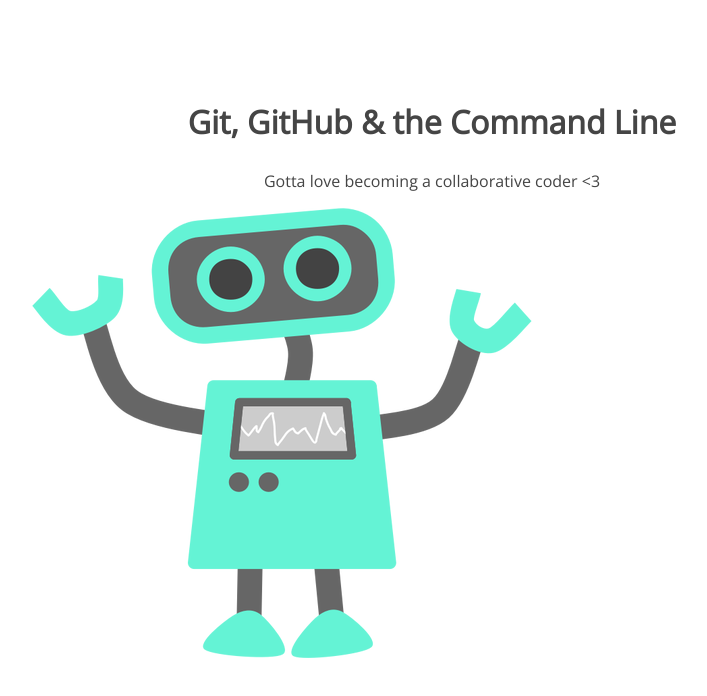
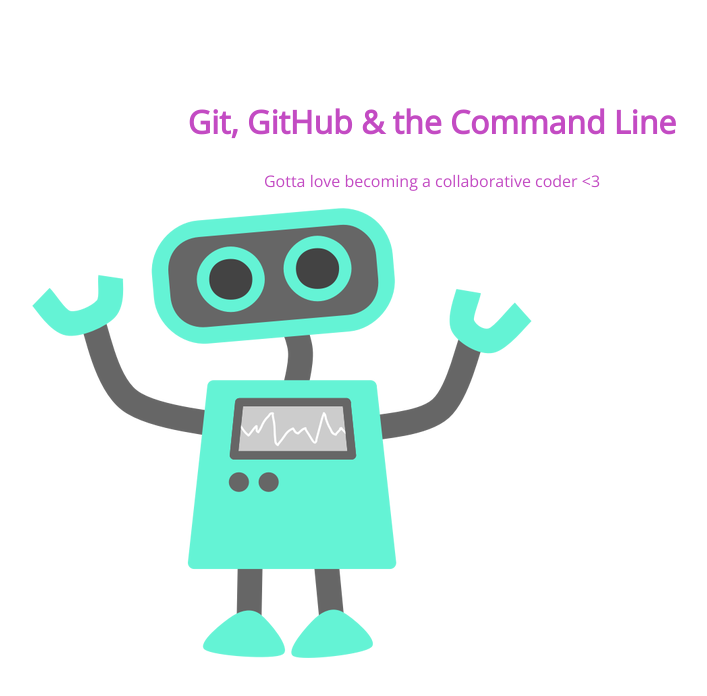
Before and after one commit to intoxicated-with-code/105-project, a plain HTML site: page index.html in a window 1280 px wide. Shown: the whole page, without its empty margins (208-915 px from the left). Drawn offline with nearby package versions, Linux system fonts and the light colour scheme.

Commit message:
website project second commit?

```diff
--- a/css/style.css
+++ b/css/style.css
@@ -5,7 +5,7 @@ section {
 section h1,
 section p {
 	text-align: center;
-	color: #454545;
+	color: #C34BC3;
 }
 section h1 {
 	font: 32px 'Open Sans';
```
